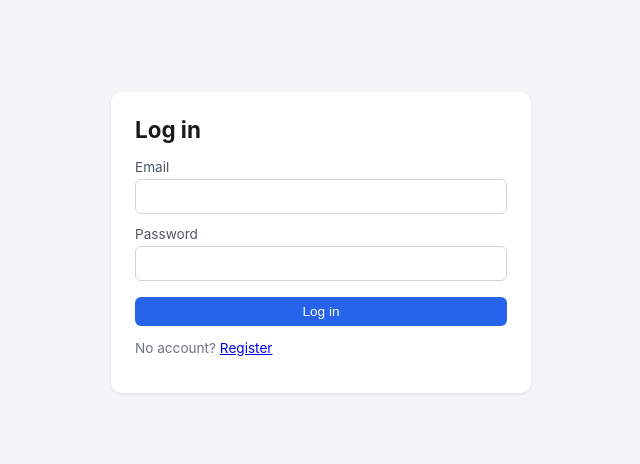
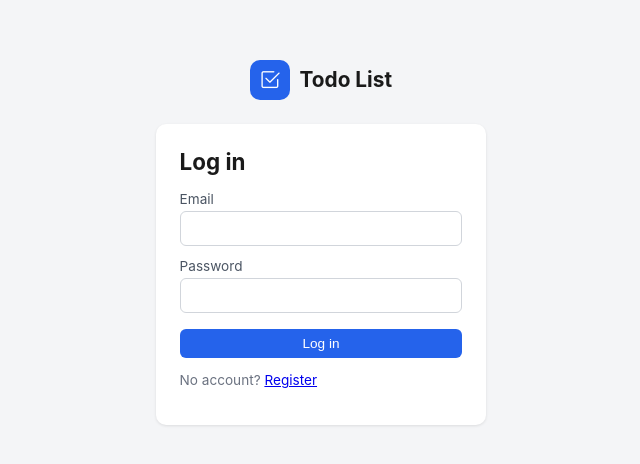
Before and after one commit to Avinashsain/devops-eks-cicd-pipeline, a React (Vite) app in the folder app/frontend/: page /login in a window 1280 px wide. Shown: the part 132-596 px from the top of the page, without its empty margins (319-959 px from the left). Built offline with nearby package versions, Linux system fonts and the light colour scheme; no server answers.

Commit message:
Added a logo

```diff
--- a/app/frontend/src/index.css
+++ b/app/frontend/src/index.css
@@ -90,6 +90,37 @@ body {
   display: flex;
   align-items: center;
   justify-content: center;
+}
+
+.auth-wrapper {
+  display: flex;
+  flex-direction: column;
+  align-items: center;
+  gap: 1.5rem;
+}
+
+.auth-logo {
+  display: flex;
+  align-items: center;
+  gap: 0.6rem;
+}
+
+.auth-logo-icon {
+  display: flex;
+  align-items: center;
+  justify-content: center;
+  width: 40px;
+  height: 40px;
+  border-radius: 10px;
+  background: #2563eb;
+  color: #fff;
+  font-size: 1.3rem;
+}
+
+.auth-logo-text {
+  font-size: 1.3rem;
+  font-weight: 700;
+  color: #1a1a1a;
 }
 
 .tabs {
--- a/app/frontend/src/pages/Login.jsx
+++ b/app/frontend/src/pages/Login.jsx
@@ -31,6 +31,13 @@ export function Login() {
 
   return (
     <div className="page-center">
+      <div className="auth-wrapper">
+        <div className="auth-logo">
+          <span className="auth-logo-icon">
+            <i className="bi bi-check2-square" />
+          </span>
+          <span className="auth-logo-text">Todo List</span>
+        </div>
         <form className="card auth-form" onSubmit={handleSubmit}>
           <h1>Log in</h1>
           {error && <p className="error">{error}</p>}
@@ -66,5 +73,6 @@ export function Login() {
           </p>
         </form>
       </div>
+    </div>
   );
 }
--- a/app/frontend/src/pages/Register.jsx
+++ b/app/frontend/src/pages/Register.jsx
@@ -29,6 +29,13 @@ export function Register() {
 
   return (
     <div className="page-center">
+      <div className="auth-wrapper">
+        <div className="auth-logo">
+          <span className="auth-logo-icon">
+            <i className="bi bi-check2-square" />
+          </span>
+          <span className="auth-logo-text">Todo List</span>
+        </div>
         <form className="card auth-form" onSubmit={handleSubmit}>
           <h1>Create account</h1>
           {error && <p className="error">{error}</p>}
@@ -75,5 +82,6 @@ export function Register() {
           </p>
         </form>
       </div>
+    </div>
   );
 }
```
Also changed, not shown: 1 other file (tests, documents, lock files or other folders). Lines whose indentation alone changed are shown as unchanged.
